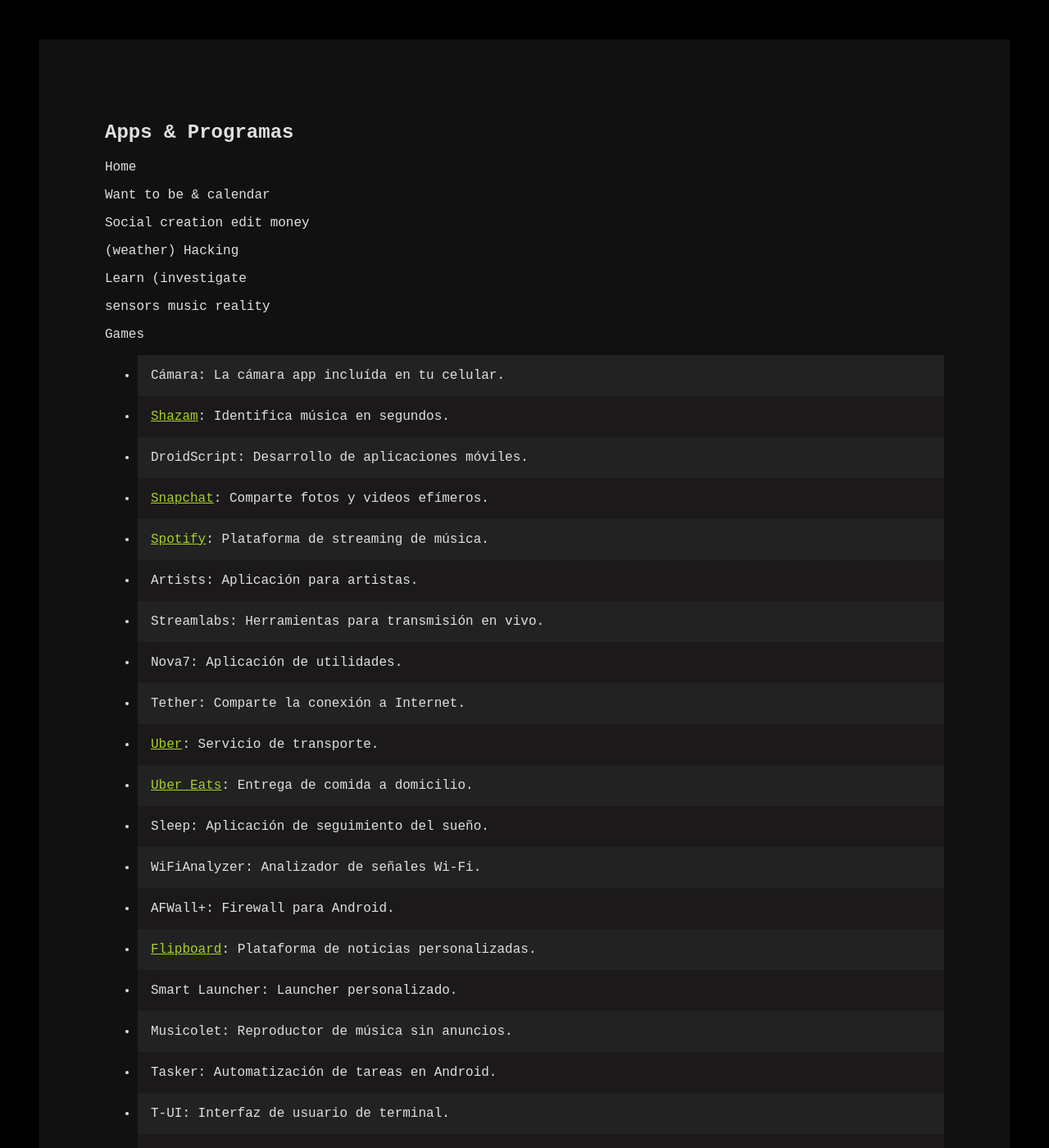
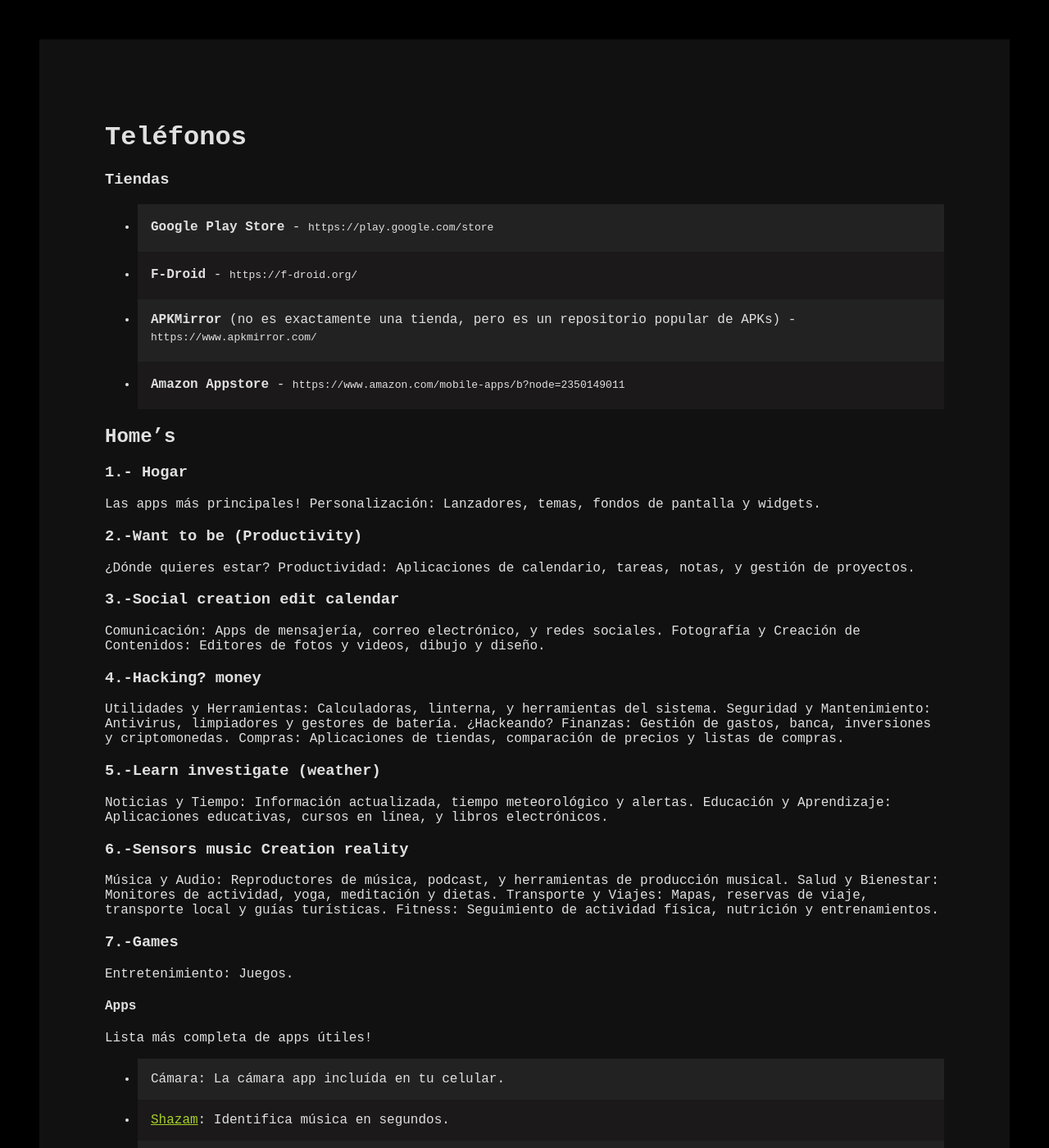
Before and after one commit to Kibzai/Programs, a Jekyll site: the page built from PHONE.md, in a window 1280 px wide and 1400 px high. Shown: the whole window at 82% size. Built offline with Jekyll 4.4.1, drawn with Linux system fonts in a browser that asks for light colours; our own code applies the rules of GitHub Pages for plain Markdown files.

Commit message:
Phone Categories

```diff
--- a/PHONE.md
+++ b/PHONE.md
@@ -1,18 +1,56 @@
-## Apps & Programas
+# Teléfonos
 
-Home
+### Tiendas
 
-Want to be & calendar
+- **Google Play Store** - `https://play.google.com/store`
+- **F-Droid** - `https://f-droid.org/`
+- **APKMirror** (no es exactamente una tienda, pero es un repositorio popular de APKs) - `https://www.apkmirror.com/`
+- **Amazon Appstore** - `https://www.amazon.com/mobile-apps/b?node=2350149011`
 
-Social creation edit money
 
-(weather) Hacking
+## Home's
 
-Learn (investigate
+### 1.- Hogar
 
-sensors music reality
+Las apps más principales!
+Personalización: Lanzadores, temas, fondos de pantalla y widgets.
 
-Games
+### 2.-Want to be (Productivity)
+
+¿Dónde quieres estar?
+Productividad: Aplicaciones de calendario, tareas, notas, y gestión de proyectos.
+
+### 3.-Social creation edit calendar
+
+Comunicación: Apps de mensajería, correo electrónico, y redes sociales.
+Fotografía y Creación de Contenidos: Editores de fotos y videos, dibujo y diseño.
+
+### 4.-Hacking? money
+
+Utilidades y Herramientas: Calculadoras, linterna, y herramientas del sistema.
+Seguridad y Mantenimiento: Antivirus, limpiadores y gestores de batería. ¿Hackeando?
+Finanzas: Gestión de gastos, banca, inversiones y criptomonedas.
+Compras: Aplicaciones de tiendas, comparación de precios y listas de compras.
+
+### 5.-Learn investigate (weather)
+
+Noticias y Tiempo: Información actualizada, tiempo meteorológico y alertas.
+Educación y Aprendizaje: Aplicaciones educativas, cursos en línea, y libros electrónicos.
+
+### 6.-Sensors music Creation reality
+
+Música y Audio: Reproductores de música, podcast, y herramientas de producción musical.
+Salud y Bienestar: Monitores de actividad, yoga, meditación y dietas.
+Transporte y Viajes: Mapas, reservas de viaje, transporte local y guías turísticas.
+Fitness: Seguimiento de actividad física, nutrición y entrenamientos.
+
+### 7.-Games
+
+Entretenimiento: Juegos.
+
+#### Apps
+
+Lista más completa de apps útiles!
 
 - Cámara: La cámara app incluída en tu celular.
 - [Shazam](https://www.shazam.com/): Identifica música en segundos.
```
